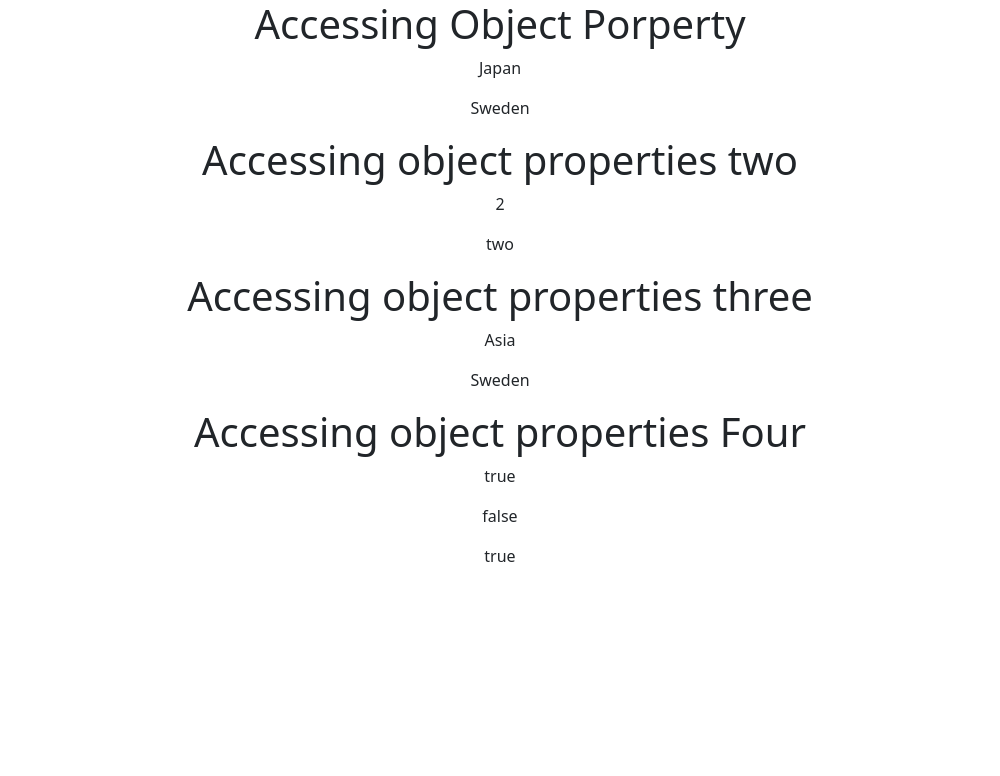
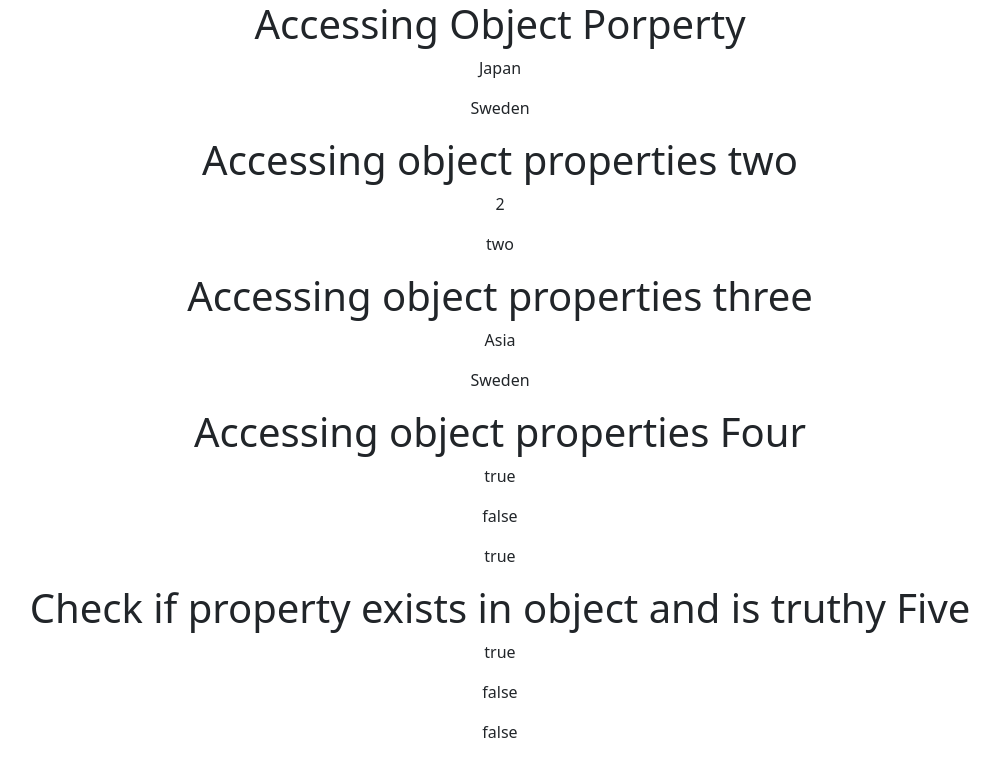
Before and after one commit to vinothsmart/react-redux-dashboard, a React (Create React App) app: page /jsc/objects in a window 1280 px wide. Shown: the top 776 px of the page, without its empty margins (140-1140 px from the left). Built offline with nearby package versions, Linux system fonts and the light colour scheme.

Commit message:
isObjectPropertyTruthy

```diff
--- a/src/components/pages/JsChallange/Objects.js
+++ b/src/components/pages/JsChallange/Objects.js
@@ -13,6 +13,18 @@ const Objects = () => {
   //   };
   // another method
   const accessObjectofFour = (obj, key) => (key in obj ? "true" : "false");
+
+  // check if property exists in object and is truthy
+  // const isObjectPropertyTruthy = (obj, key) => {
+  //   if (key in obj) {
+  //     return obj[key] ? "true" : "false";
+  //   }
+  //   return "false";
+  // };
+
+  // another method
+  const isObjectPropertyTruthy = (obj, key) => (obj[key] ? "true" : "false");
+
   return (
     <div>
       <center>
@@ -46,6 +58,12 @@ const Objects = () => {
         <p>{accessObjectofFour({ x: "a", y: "b", z: "c" }, "a")}</p>
         <p>{accessObjectofFour({ x: "a", y: "b", z: undefined }, "z")}</p>
       </center>
+      <center>
+        <h1>Check if property exists in object and is truthy Five</h1>
+        <p>{isObjectPropertyTruthy({ a: 1, b: 2, c: 3 }, "b")}</p>
+        <p>{isObjectPropertyTruthy({ x: "a", y: null, z: "y" }, "b")}</p>
+        <p>{isObjectPropertyTruthy({ x: "a", b: "b", z: undefined }, "z")}</p>
+      </center>
     </div>
   );
 };
```
